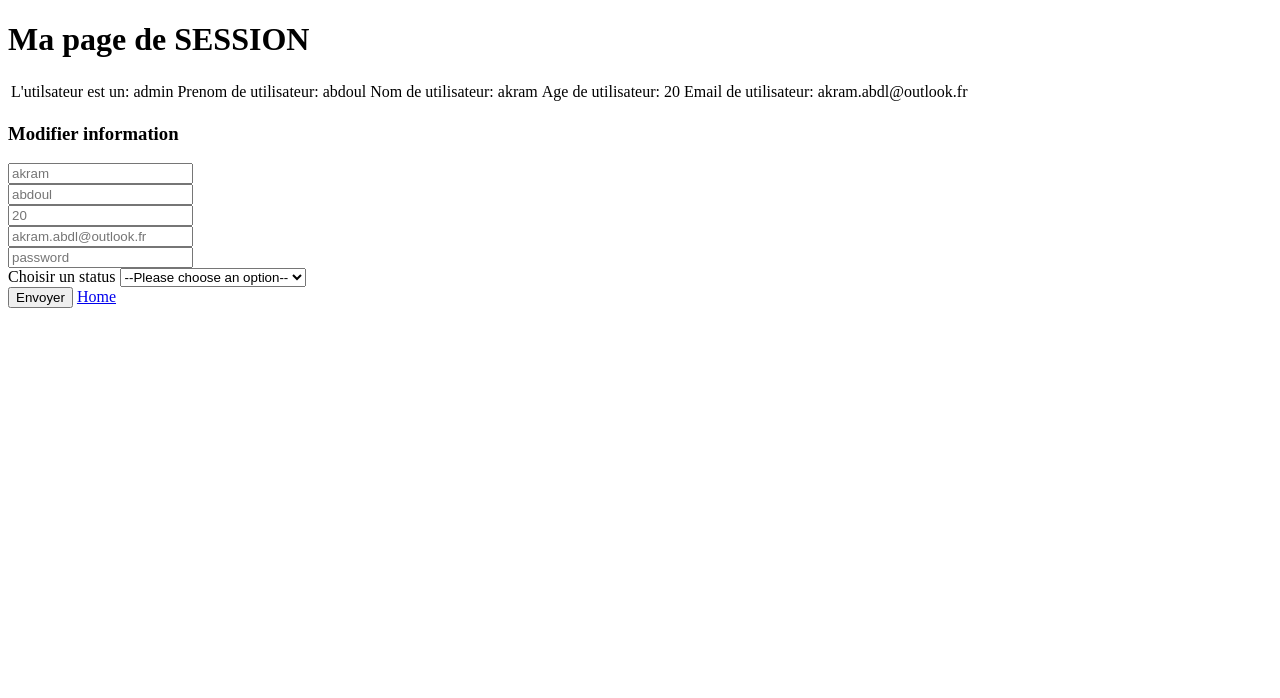
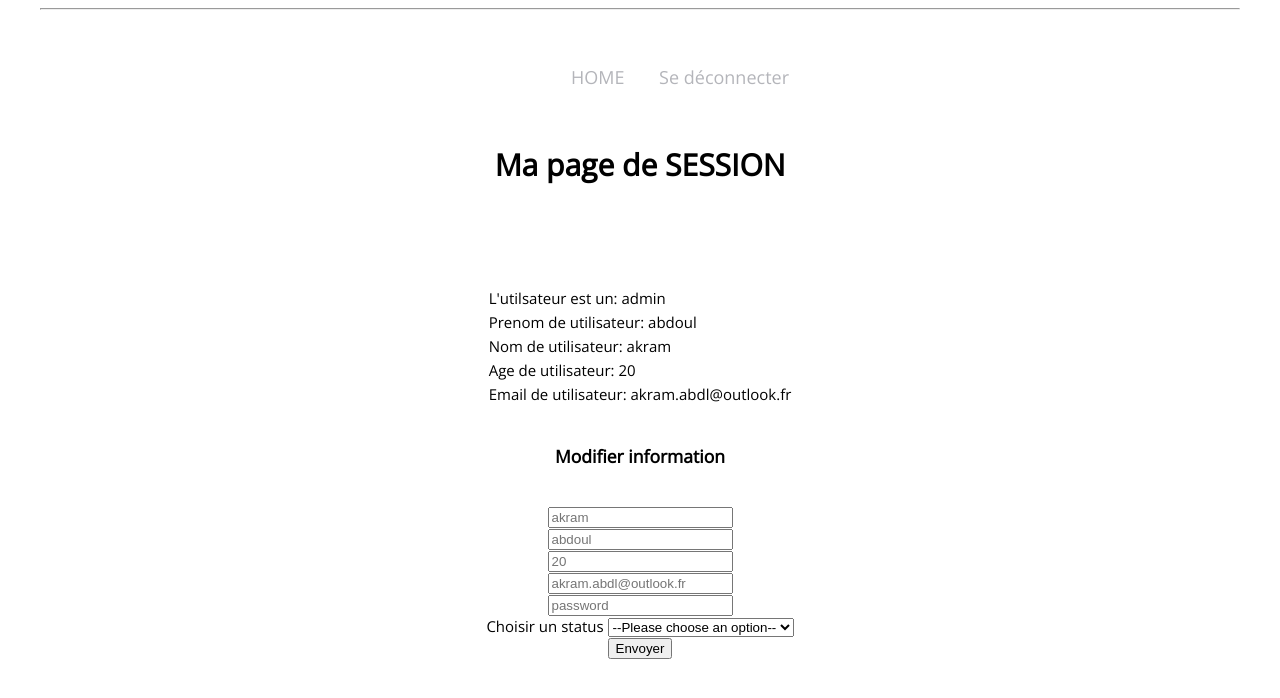
Before and after one commit to Akram-abdl/projet, a PHP site: page /projet/profile.php?id=132&status=admin&nom=akram&prenom=abdoul&email=akram.abdl@outlook.fr&age=20 in a window 1280 px wide. Shown: the top 698 px of the page. Run offline with PHP 8.4, Linux system fonts and the light colour scheme; the visitor is signed in with stand-in values (Sample User, id 1); data comes from the database, SQL or seed files in the repository; both versions use the stored data as it was after the commit.

Commit message:
fixes and changes

```diff
--- a/announce.php
+++ b/announce.php
@@ -9,11 +9,11 @@
     $ad = "admin";
     $comp = "company";
     if ($_SESSION["status"] == $ad){
-    header('Location: http://localhost:8080/cours/projet/admins.php');
+    header('Location: http://localhost:8080/projet/admins.php');
     exit;
     }
     if ($_SESSION["status"] == $comp){
-    header('Location: http://localhost:8080/cours/projet/company.php');
+    header('Location: http://localhost:8080/projet/company.php');
     exit;
 
     }
--- a/deconnexion.php
+++ b/deconnexion.php
@@ -2,7 +2,7 @@
 session_start();
 if($_SESSION['IS_CONNECTED'] == true){
     session_destroy();
-    header('Location: http://localhost:8080/cours/projet/index.php');
+    header('Location: http://localhost:8080/projet/index.php');
     exit;
 }
 ?>
--- a/profile.php
+++ b/profile.php
@@ -54,28 +54,65 @@ if(isset($_POST['prenom'])) {
         'status'=> $statusp,
     ));
 ?>
-    <p>Modifications effectuée</p>
+
     <!DOCTYPE html>
         <html>
         <head>
-        <title>List User</title>
+            <meta charset="utf-8">
+            <meta name="viewport" content="width=device-width">
+
+            <link href="style.css" rel="stylesheet" type="text/css" />
+            <link href="https://fonts.googleapis.com/css?family=Open+Sans&display=swap" rel="stylesheet">
+
+            <title>Profil de <?php echo "$prenom";?></title>
         </head>
 
         <body>
-        <h1>Ma page de SESSION</h1>
+        <div id="header">
 
 
-        <table>
+                <hr>
+                <div>
+                    <ul id="menu">
+                        <li class="inc_fast"><a href="index.php">HOME</a></li>
+                        <li class="inc_fast"><a href="deconnexion.php">Se déconnecter</a></li>
+                    </ul>
+                </div>
+
+
+
+
+
+        </div>
+        <br>
+        <h1 class ='centertext'>Ma page de SESSION</h1>
+        <br>
+
+
+        <table class = 'center'>
             <tr>
                 <td> L'utilsateur est un: <?php echo "$status";?> </td>
+            </tr>
+            <tr>
+                <br>
                 <td> Prenom de utilisateur: <?php echo "$prenom";?> </td>
+            </tr>
+            <tr>
+                <br>
                 <td> Nom de utilisateur: <?php echo "$nom"; ?></td>
+            </tr>
+            <tr>
+                <br>
                 <td> Age de utilisateur: <?php echo "$age"; ?></td>
+            </tr>
+            <tr>
+                <br>
                 <td> Email de utilisateur: <?php echo "$email"; ?> </td>
             </tr>
         </table>
-
-        <h3> Modifier information </h3>
+        <br>
+        <h3 class = 'centertext'> Modifier information </h3>
+        <br>
         <form action='' method="post">
             <input type='text' name='nom' placeholder = <?php echo"$nom"?> />
             <br>
@@ -85,7 +122,7 @@ if(isset($_POST['prenom'])) {
             <br>
             <input type='text' name='email' placeholder = <?php echo"$email"?> />
             <br>
-            <input type='text' name='password' placeholder = <?php echo"$password"?> />
+            <input type='password' name='password' placeholder = <?php echo"$password"?> />
             <br>
             <label for='status'>Choisir un status</label>
 
@@ -98,7 +135,6 @@ if(isset($_POST['prenom'])) {
             </select>
             <br>
             <button type='submit'>Envoyer</button>
-        <a href='index.php'>Home</a>
         </form>
         </body>
         </html>
@@ -111,24 +147,60 @@ if(isset($_POST['prenom'])) {
         <!DOCTYPE html>
         <html>
         <head>
-        <title>List User</title>
+            <meta charset="utf-8">
+            <meta name="viewport" content="width=device-width">
+
+            <link href="style.css" rel="stylesheet" type="text/css" />
+            <link href="https://fonts.googleapis.com/css?family=Open+Sans&display=swap" rel="stylesheet">
+
+            <title>Profil de <?php echo "$prenom";?></title>
         </head>
 
         <body>
-        <h1>Ma page de SESSION</h1>
+        <div id="header">
 
 
-        <table>
+                <hr>
+                <div>
+                    <ul id="menu">
+                        <li class="inc_fast"><a href="index.php">HOME</a></li>
+                        <li class="inc_fast"><a href="deconnexion.php">Se déconnecter</a></li>
+                    </ul>
+                </div>
+
+
+
+
+
+        </div>
+        <h1 class ='centertext'>Ma page de SESSION</h1>
+
+
+        <table class = 'center'>
             <tr>
                 <td> L'utilsateur est un: <?php echo "$status";?> </td>
+            </tr>
+            <tr>
+                <br>
                 <td> Prenom de utilisateur: <?php echo "$prenom";?> </td>
+            </tr>
+            <tr>
+                <br>
                 <td> Nom de utilisateur: <?php echo "$nom"; ?></td>
+            </tr>
+            <tr>
+                <br>
                 <td> Age de utilisateur: <?php echo "$age"; ?></td>
+            </tr>
+            <tr>
+                <br>
                 <td> Email de utilisateur: <?php echo "$email"; ?> </td>
             </tr>
         </table>
+        <br>
 
-        <h3> Modifier information </h3>
+        <h3 class = 'centertext'> Modifier information </h3>
+        <br>
         <form action='' method="post">
             <input type='text' name='nom' placeholder = <?php echo"$nom"?> />
             <br>
@@ -138,7 +210,7 @@ if(isset($_POST['prenom'])) {
             <br>
             <input type='text' name='email' placeholder = <?php echo"$email"?> />
             <br>
-            <input type='text' name='password' placeholder = <?php echo"$password"?> />
+            <input type='password' name='password' placeholder = <?php echo"$password"?> />
             <br>
             <label for='status'>Choisir un status</label>
 
@@ -152,7 +224,7 @@ if(isset($_POST['prenom'])) {
             <br>
             <button type='submit'>Envoyer</button>
 
-            <a href='index.php'>Home</a>
+
         </form>
         </body>
         </html>
--- /dev/null
+++ b/style.css
@@ -0,0 +1,185 @@
+
+
+
+
+
+form {
+  text-align: center;
+  margin: 0 auto;
+}
+
+
+#container{
+    width: 1200px;
+    margin-left: auto;
+    margin-right: auto;
+    margin-top: auto;
+    margin-bottom: auto;
+}
+.centertext{
+    text-align: center;
+}
+
+
+
+
+/*
+
+
+        MENU
+
+
+*/
+
+
+
+ul {
+width: 1200px;
+margin: 40px auto;
+text-align: center;
+font-size: 18px;
+
+}
+
+
+
+ul li{
+list-style:none;
+display:inline-block;
+padding:15px;
+}
+
+@font-face {
+font-family: "Open Sans";
+src: local("OpenSans-Regular.ttf"),
+    local("OpenSans Regular.ttf"),
+    local("OpenSansRegular.ttf"),
+    url(font/Open_Sans/OpenSans-Regular.ttf) format("truetype");
+    font-weight: normal;
+}
+
+body{
+    font-family: Open Sans;
+    font-weight: 300;
+    font-size: 15px;
+    width: 1200px;
+    margin: auto;
+    margin-left: auto;
+    margin-right: auto;
+}
+table.center {
+    margin-left:auto;
+    margin-right:auto;
+  }
+.subsline{
+display: inline-block;
+font-family: "Open Sans";
+font-size: 15px;
+color: #7E7E7E;
+margin-top: 80px;
+position: relative;
+left: 50px;
+bottom: 15px;
+}
+
+
+/*
+
+
+
+
+    ANIMATIONS
+
+
+
+
+
+
+*/
+
+
+
+
+
+a{
+color: #B4B5BA;
+text-decoration:none;
+position:relative;
+padding:6px 0;
+-webkit-transition: all 0.8s;
+-o-transition: all 0.8s;
+transition: all 0.8s;
+}
+a:after{
+content:'';
+width:0%;
+margin-left:50%;
+height:2px;
+bottom:0;
+left:0;
+-webkit-border-radius: 40%;
+-moz-border-radius: 40%;
+border-radius:40%;
+-webkit-transition: all 0.5s;
+-o-transition: all 0.5s;
+transition:all 0.5s;
+position:absolute;
+-webkit-transition: all 0.5s;
+-o-transition: all 0.5s;
+transition:all 0.5s;
+}
+a:hover:after {
+background-color: #6C6D74;
+width:60%;
+margin-left:20%;
+-moz-box-shadow: 0px 0px 10px #6C6D74;
+-webkit-box-shadow: 0px 0px 10px #6C6D74;
+-o-box-shadow: 0px 0px 10px #6C6D74;
+box-shadow:0px 0px 10px #6C6D74;
+color: #6C6D74;
+}
+
+/* Pulse Effect */
+
+
+/*tweaking done to inc_slow scale: 1,1 -> 1,05 */
+
+
+.inc_slow:hover{
+    -webkit-transform:scale(1.05);
+}
+
+
+.inc_slow{
+    -webkit-transition: all 1s ease;
+}
+
+
+
+
+.inc_fast:hover{
+    -webkit-transform:scale(1.5);
+}
+
+
+.inc_fast{
+    -webkit-transition: all 0.5s ease;
+}
+
+
+
+/*
+
+
+        ANIMATION SECTION ENDING
+
+
+*/
+
+
+
+/*Hover fix */
+
+a:hover{
+    color: #6C6D74;
+}
```
Also changed, not shown: admins.php (+33 -8 lines), company.php (+34 -8 lines), config/pdo.php (+3 -6 lines), connexion.php (+4 -4 lines), index.php (+25 -6 lines), projet.sql (added, +121 -0 lines), users.php (+29 -6 lines), README.md.
